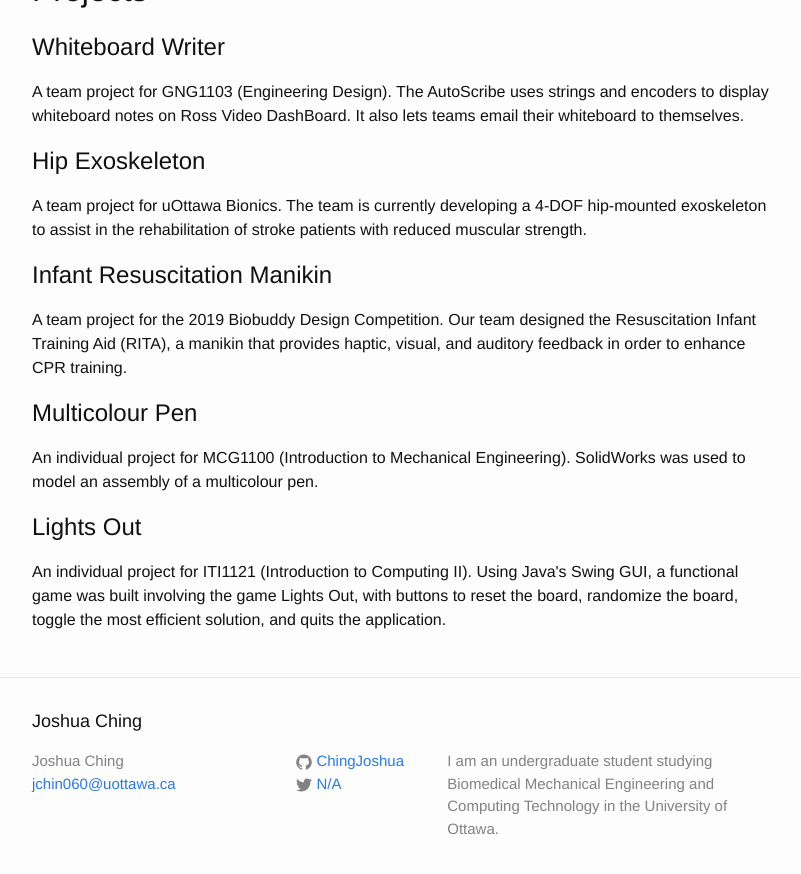
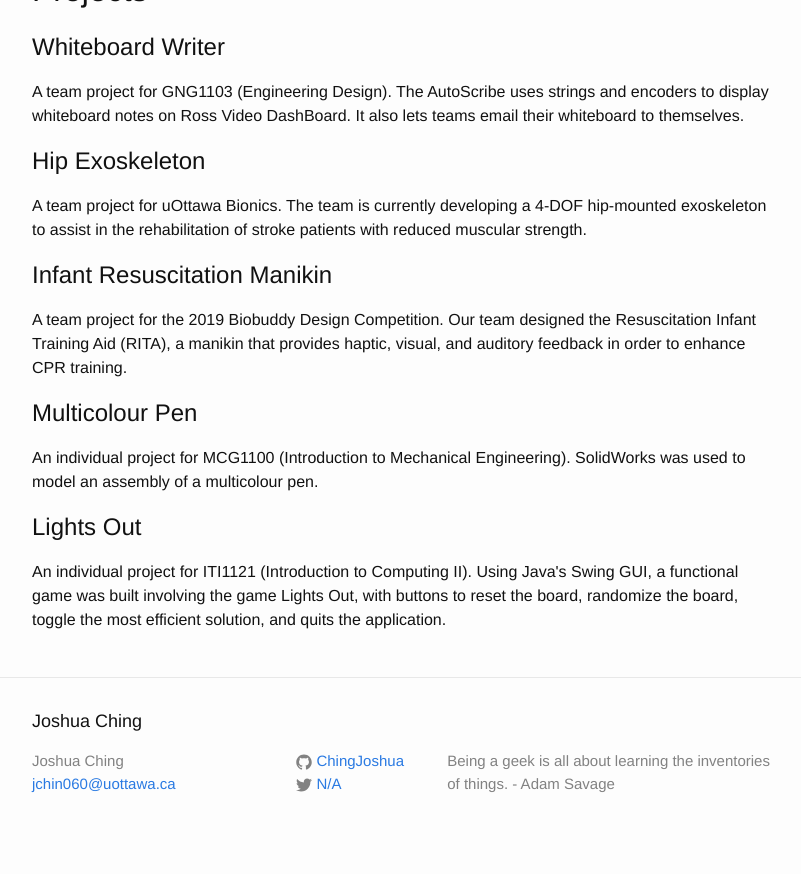
Before and after one commit to ChingJoshua/ChingJoshua.github.io, a Jekyll site: the page built from index.html, in a window 1280 px wide and 900 px high, scrolled down 584 px. Shown: the top 874 px of the window, without its empty margins (238-1039 px from the left). Built offline with Jekyll 4.4.1, drawn with Linux system fonts in a browser that asks for light colours.

Commit message:
Quote by Adam Savage

```diff
--- a/_config.yml
+++ b/_config.yml
@@ -9,8 +9,7 @@
 title: Joshua Ching
 email: jchin060@uottawa.ca
 description: > # this means to ignore newlines until "baseurl:"
-  I am an undergraduate student studying Biomedical Mechanical Engineering and
-  Computing Technology in the University of Ottawa.
+  Being a geek is all about learning the inventories of things. - Adam Savage
 baseurl: "" # the subpath of your site, e.g. /blog
 url: "chingjoshua.github.io" # the base hostname & protocol for your site
 twitter_username: N/A
```
